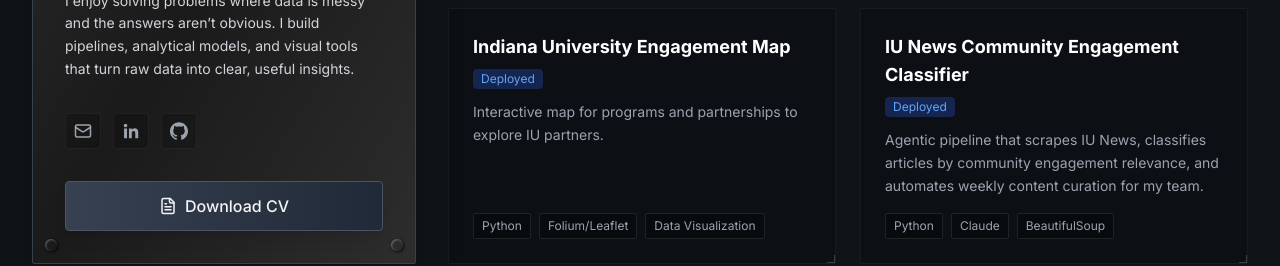
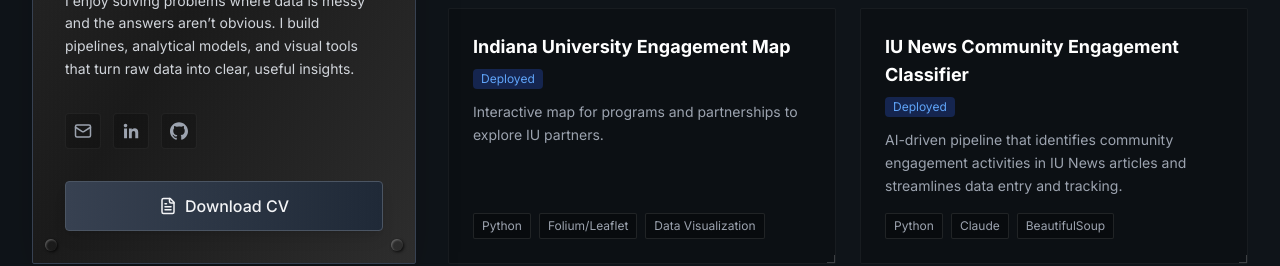
Before and after one commit to JLuca11/JLuca11.github.io, a React (Vite) app: page / in a window 1280 px wide. Shown: the part 1460-1726 px from the top of the page. Built offline with nearby package versions, Linux system fonts and the light colour scheme.

Commit message:
updated iu news classifer desc

```diff
--- a/src/components/About.tsx
+++ b/src/components/About.tsx
@@ -76,7 +76,7 @@
   id: '4',
   title: 'IU News Community Engagement Classifier',
   photo: 'Photos/IUNews.jpg',
-  description: 'Agentic pipeline that scrapes IU News, classifies articles by community engagement relevance, and automates weekly content curation for my team.',
+  description: 'AI-driven pipeline that identifies community engagement activities in IU News articles and streamlines data entry and tracking.',
   tags: ['Python', 'Claude', 'BeautifulSoup', 'Agentic AI', "NLP"],
   status: 'Deployed'
 }];
--- a/src/components/Projects.tsx
+++ b/src/components/Projects.tsx
@@ -26,7 +26,7 @@
   id: '7',
   title: 'IU News Community Engagement Classifier',
   photo: 'Photos/IUNews.jpg',
-  description: 'Agentic pipeline that scrapes IU News, classifies articles by community engagement relevance, and automates weekly content curation for my team.',
+  description: 'AI-driven pipeline that identifies community engagement activities in IU News articles and streamlines data entry and tracking.',
   tags: ['Python', 'Claude API', 'BeautifulSoup', 'Agentic AI', "NLP"],
   link: 'https://github.com/joluca-iu/IU-News-Weekly',
   status: 'Deployed'
```
